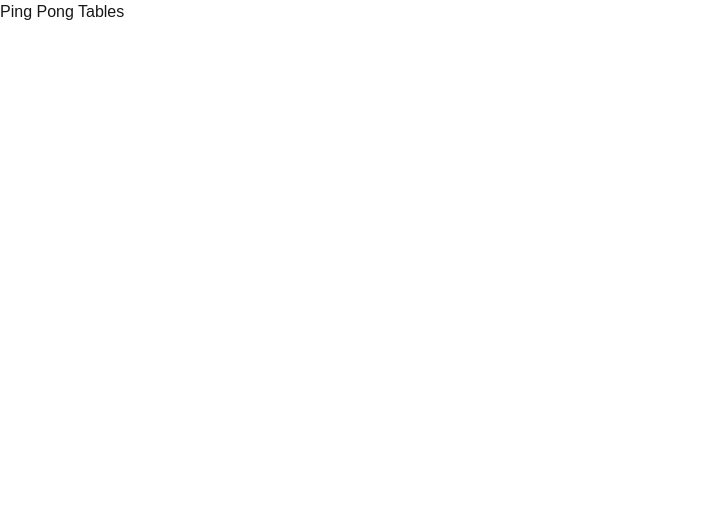
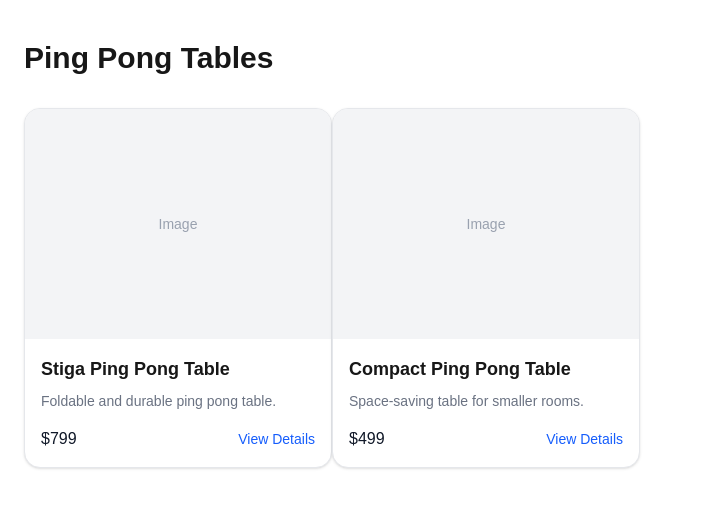
Before and after one commit to disc3110/used-tables-frontend, a Next.js app: page /products/ping-pong in a window 1280 px wide. Shown: the top 508 px of the page, without its empty margins (0-702 px from the left). Built offline with nearby package versions, Linux system fonts and the light colour scheme.

Commit message:
Add category filtering pages for products

```diff
--- a/src/app/products/foosball/page.tsx
+++ b/src/app/products/foosball/page.tsx
@@ -1,3 +1,14 @@
+import ProductGrid from "@/components/product/ProductGrid";
+import { getProductsByCategory } from "@/lib/products";
+
 export default function FoosballPage() {
-  return <div>Foosball Tables</div>;
+  const products = getProductsByCategory("foosball");
+
+  return (
+    <main className="min-h-screen px-6 py-10 max-w-7xl mx-auto">
+      <h1 className="text-3xl font-bold mb-8">Foosball Tables</h1>
+
+      <ProductGrid products={products} />
+    </main>
+  );
 }
--- a/src/app/products/ping-pong/page.tsx
+++ b/src/app/products/ping-pong/page.tsx
@@ -1,3 +1,14 @@
+import ProductGrid from "@/components/product/ProductGrid";
+import { getProductsByCategory } from "@/lib/products";
+
 export default function PingPongPage() {
-  return <div>Ping Pong Tables</div>;
+  const products = getProductsByCategory("ping-pong");
+
+  return (
+    <main className="min-h-screen px-6 py-10 max-w-7xl mx-auto">
+      <h1 className="text-3xl font-bold mb-8">Ping Pong Tables</h1>
+
+      <ProductGrid products={products} />
+    </main>
+  );
 }
--- a/src/app/products/pool-tables/page.tsx
+++ b/src/app/products/pool-tables/page.tsx
@@ -1,3 +1,14 @@
+import ProductGrid from "@/components/product/ProductGrid";
+import { getProductsByCategory } from "@/lib/products";
+
 export default function PoolTablesPage() {
-  return <div>Pool Tables</div>;
+  const products = getProductsByCategory("pool-tables");
+
+  return (
+    <main className="min-h-screen px-6 py-10 max-w-7xl mx-auto">
+      <h1 className="text-3xl font-bold mb-8">Pool Tables</h1>
+
+      <ProductGrid products={products} />
+    </main>
+  );
 }
```
